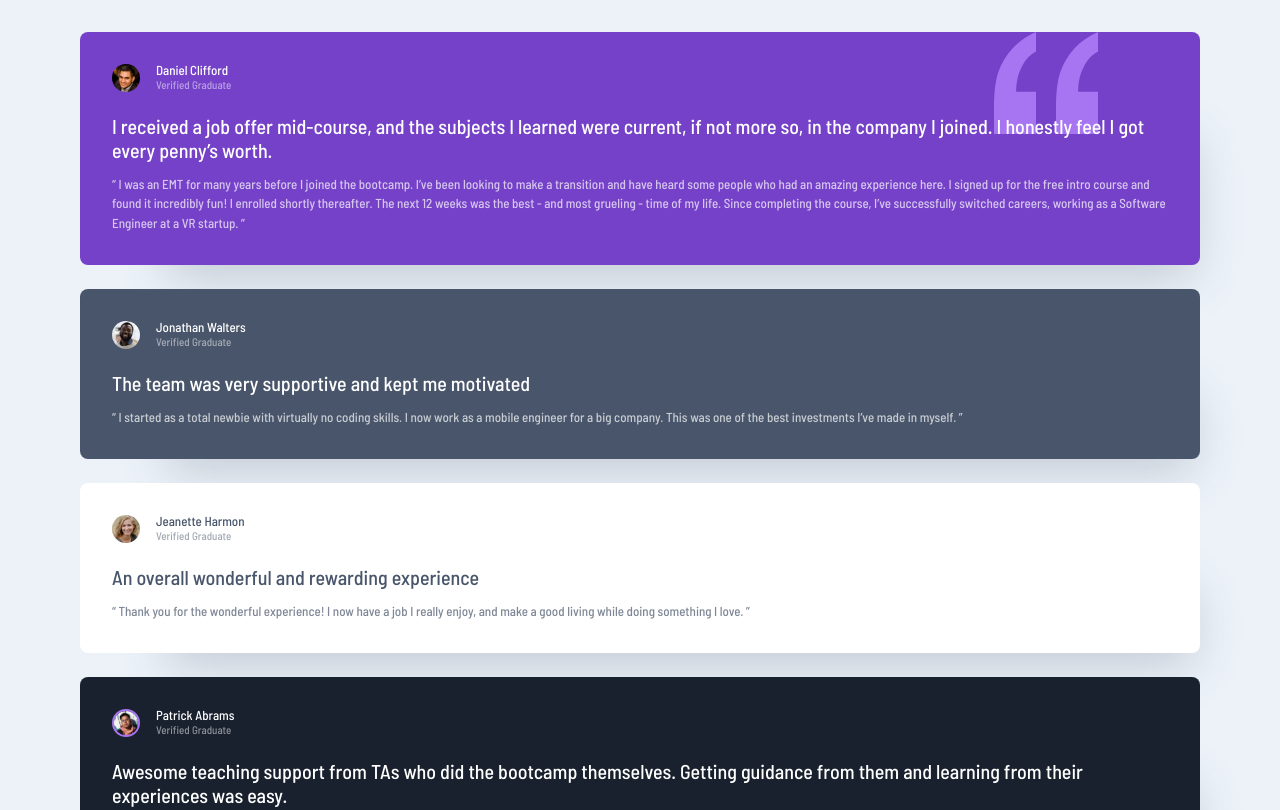
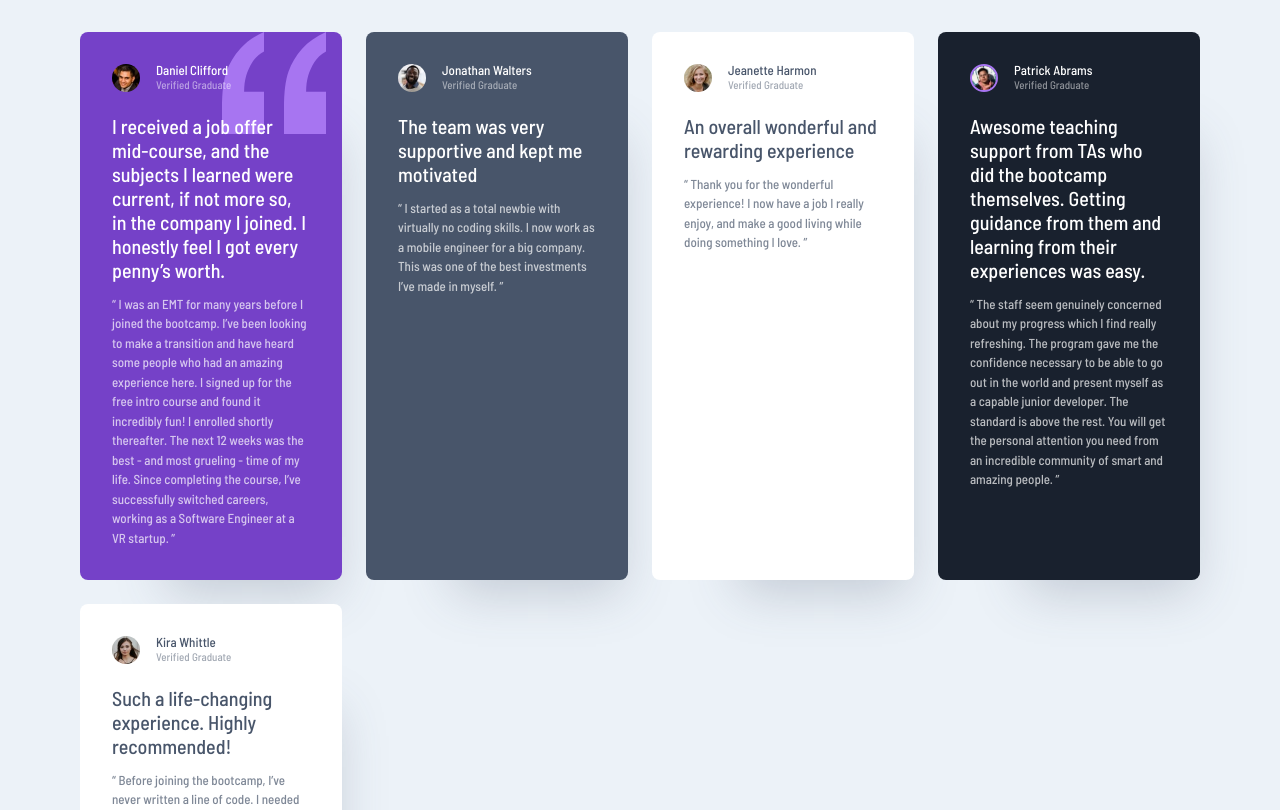
Before and after one commit to pieterjanscheir/grid-demo, a plain HTML site: page index.html in a window 1280 px wide. Shown: the top 810 px of the page. Drawn offline with Linux system fonts and the light colour scheme.

Commit message:
template

```diff
--- a/style.css
+++ b/style.css
@@ -150,6 +150,11 @@ h3 {
 
     display: grid;
     gap: 1.5rem;
+
+    /* grid-template-columns: 250px 250px 250px 250px; */
+    /* grid-template-columns: 25% 25% 25% 25%; */
+    /* grid-template-columns: 1fr 1fr 1fr 1fr; */
+    grid-template-columns: repeat(4, 1fr);
 }
 
 .testimonial {
```
